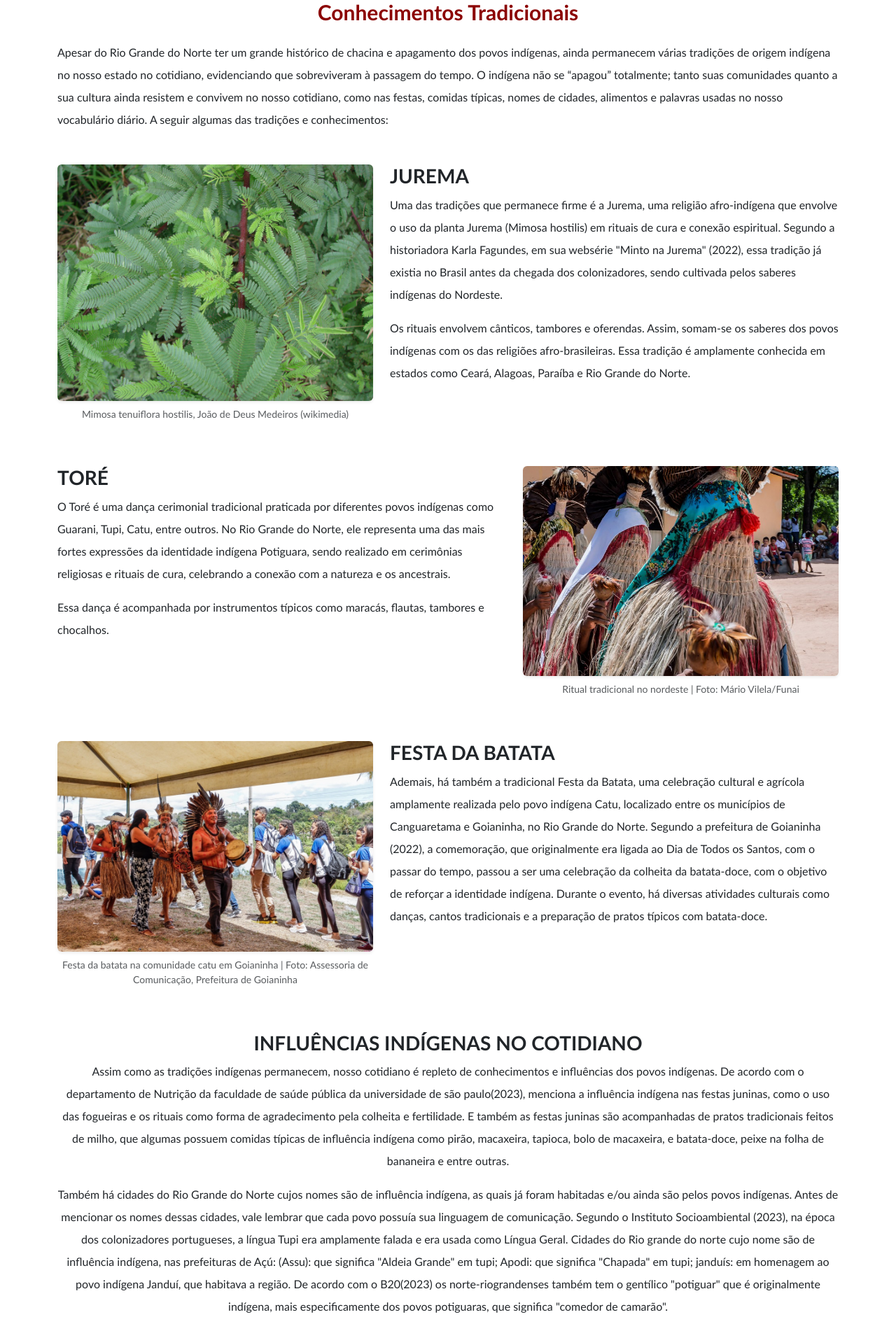
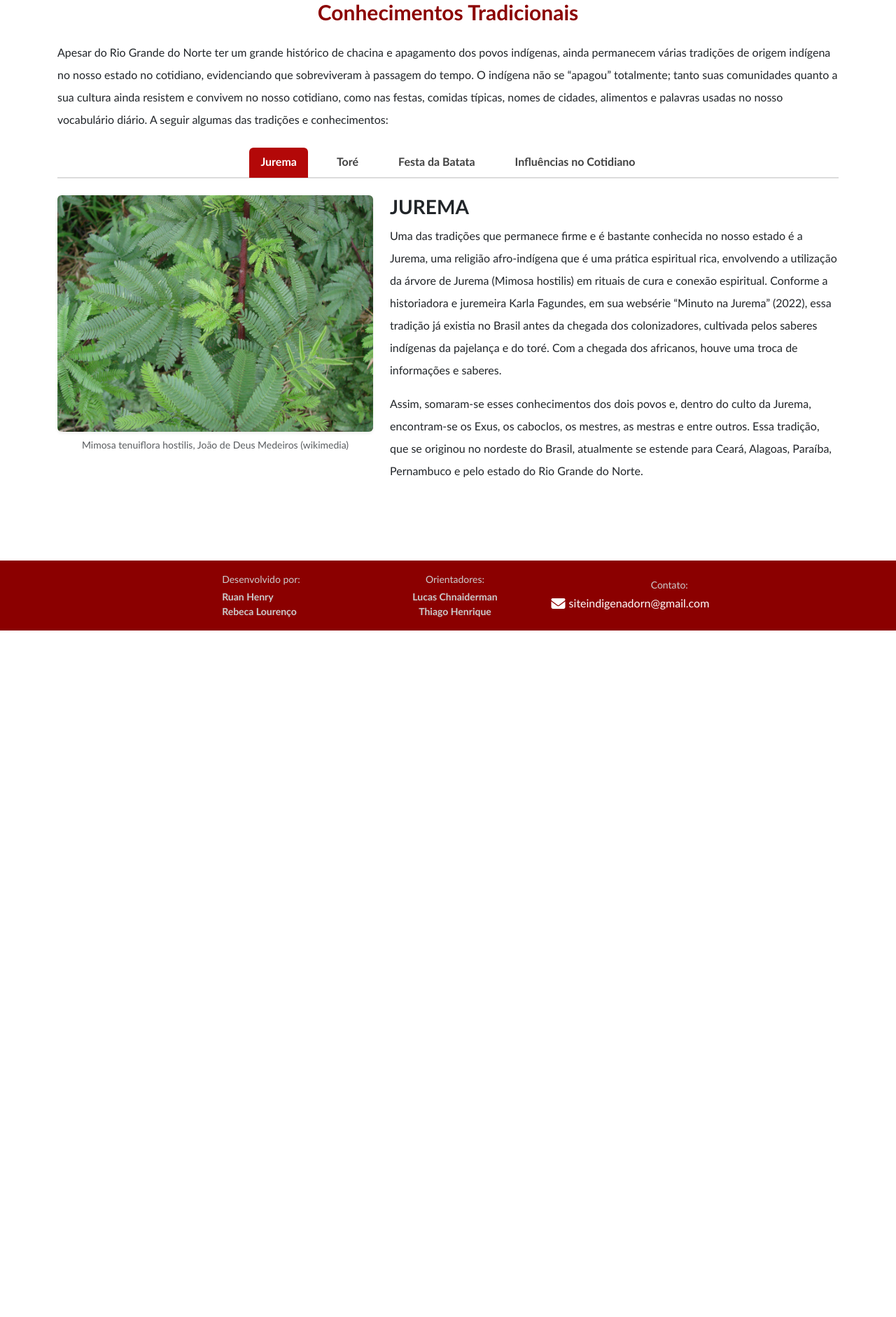
Before and after one commit to ruanhs91/acervo_indigena, a Django app: page /conhecimentos/ in a window 1280 px wide. Shown: the part 151-2033 px from the top of the page at 70% size. After the commit the page ends 1052 px from the top, so only its background shows below. Run offline with Django 5.2, Linux system fonts and the light colour scheme.

Commit message:
Abas em conhecimentos

```diff
--- a/dashboard/templates/dashboard/conhecimentos.html
+++ b/dashboard/templates/dashboard/conhecimentos.html
@@ -12,34 +12,79 @@
       Conhecimentos Tradicionais
     </h2>
 
-    <section class="mb-5">
+    <section class="mb-4">
       <p class="fs-6 lh-lg text-justify">
         {{ textos_conhecimentos.introd.introducao_conheci }}
       </p>
     </section>
 
-    <section class="mb-5">
-      <div class="row g-4 align-items-start">
+    <style>
+      .nav-tabs {
+        border-bottom: 2px solid #dcdcdc;
+      }
+      .nav-tabs .nav-link {
+        color: #414141;
+        font-weight: 600;
+        border: none;
+        border-bottom: 3px solid transparent;
+        transition: all 0.3s ease;
+      }
+      .nav-tabs .nav-link:hover {
+        border-color: #b30808;
+        color: #b30808;
+      }
+      .nav-tabs .nav-link.active {
+        color: #fff;
+        background-color: #b30808;
+        border-color: #b30808;
+        border-radius: 6px 6px 0 0;
+      }
+      .tab-pane {
+        animation: fadeIn 0.6s ease;
+      }
+      @keyframes fadeIn {
+        from { opacity: 0; transform: translateY(10px); }
+        to { opacity: 1; transform: translateY(0); }
+      }
+    </style>
+
+    <ul class="nav nav-tabs justify-content-center mb-4" id="conhecimentoTabs" role="tablist">
+      <li class="nav-item" role="presentation">
+        <button class="nav-link active" id="jurema-tab" data-bs-toggle="tab" data-bs-target="#jurema" type="button" role="tab">Jurema</button>
+      </li>
+      <li class="nav-item" role="presentation">
+        <button class="nav-link" id="tore-tab" data-bs-toggle="tab" data-bs-target="#tore" type="button" role="tab">Toré</button>
+      </li>
+      <li class="nav-item" role="presentation">
+        <button class="nav-link" id="batata-tab" data-bs-toggle="tab" data-bs-target="#batata" type="button" role="tab">Festa da Batata</button>
+      </li>
+      <li class="nav-item" role="presentation">
+        <button class="nav-link" id="cotidiano-tab" data-bs-toggle="tab" data-bs-target="#cotidiano" type="button" role="tab">Influências no Cotidiano</button>
+      </li>
+    </ul>
+
+    <div class="tab-content" id="conhecimentoTabsContent">
+      <div class="tab-pane fade show active" id="jurema" role="tabpanel" aria-labelledby="jurema-tab">
+        <div class="row g-4 align-items-start mb-5">
           <div class="col-md-5 text-center">
-          <img src="{% static 'dashboard/jurema.jpg' %}"
-               alt="Jurema"
-               class="img-fluid rounded shadow-sm mb-2">
-          <p class="text-muted small"> Mimosa tenuiflora hostilis, João de Deus Medeiros (wikimedia)</p>
+            <img src="{% static 'dashboard/jurema.jpg' %}" alt="Jurema" class="img-fluid rounded shadow-sm mb-2">
+            <p class="text-muted small">Mimosa tenuiflora hostilis, João de Deus Medeiros (wikimedia)</p>
           </div>
           <div class="col-md-7">
             <h3 class="fw-bold">JUREMA</h3>
             <p class="lh-lg">
-            Uma das tradições que permanece firme é a Jurema, uma religião afro-indígena que envolve o uso da planta Jurema (Mimosa hostilis) em rituais de cura e conexão espiritual. Segundo a historiadora Karla Fagundes, em sua websérie "Minto na Jurema" (2022), essa tradição já existia no Brasil antes da chegada dos colonizadores, sendo cultivada pelos saberes indígenas do Nordeste.
+              Uma das tradições que permanece firme e é bastante conhecida no nosso estado é a Jurema, uma religião afro-indígena que é uma prática espiritual rica, envolvendo a utilização da árvore de Jurema (Mimosa hostilis) em rituais de cura e conexão espiritual. Conforme a historiadora e juremeira Karla Fagundes, em sua websérie “Minuto na Jurema” (2022), essa tradição já existia no Brasil antes da chegada dos colonizadores, cultivada pelos saberes indígenas da pajelança e do toré. Com a chegada dos africanos, houve uma troca de informações e saberes.
             </p>
             <p class="lh-lg">
-            Os rituais envolvem cânticos, tambores e oferendas. Assim, somam-se os saberes dos povos indígenas com os das religiões afro-brasileiras. Essa tradição é amplamente conhecida em estados como Ceará, Alagoas, Paraíba e Rio Grande do Norte.
+              Assim, somaram-se esses conhecimentos dos dois povos e, dentro do culto da Jurema, encontram-se os Exus, os caboclos, os mestres, as mestras e entre outros. Essa tradição, que se originou no nordeste do Brasil, atualmente se estende para Ceará, Alagoas, Paraíba, Pernambuco e pelo estado do Rio Grande do Norte.
             </p>
           </div>
         </div>
-    </section>
+      </div>
 
-    <section class="mb-5">
-      <div class="row g-4 align-items-start">
+      <!-- Toré -->
+      <div class="tab-pane fade" id="tore" role="tabpanel" aria-labelledby="tore-tab">
+        <div class="row g-4 align-items-start mb-5">
           <div class="col-md-7 order-2 order-md-1">
             <h3 class="fw-bold">TORÉ</h3>
             <p class="lh-lg">
@@ -50,52 +95,48 @@
             </p>
           </div>
           <div class="col-md-5 order-1 order-md-2 text-center">
-          <img src="{% static 'dashboard/tore1.jpeg' %}"
-               alt="Toré indígena"
-               class="img-fluid rounded shadow-sm mb-2">
+            <img src="{% static 'dashboard/tore1.jpeg' %}" alt="Toré indígena" class="img-fluid rounded shadow-sm mb-2">
             <p class="text-muted small">Ritual tradicional no nordeste | Foto: Mário Vilela/Funai</p>
           </div>
         </div>
-    </section>
+      </div>
 
-    <section class="mb-5">
-      <div class="row g-4 align-items-start">
+      <!-- Festa da Batata -->
+      <div class="tab-pane fade" id="batata" role="tabpanel" aria-labelledby="batata-tab">
+        <div class="row g-4 align-items-start mb-5">
           <div class="col-md-5 text-center">
-          <img src="{% static 'dashboard/Festa da batata.jpeg' %}"
-               alt="Festa da batata"
-               class="img-fluid rounded shadow-sm mb-2">
-          <p class="text-muted small">Festa da batata na comunidade catu em Goianinha | Foto: Assessoria de Comunicação, Prefeitura de Goianinha</p>
+            <img src="{% static 'dashboard/Festa da batata.jpeg' %}" alt="Festa da Batata" class="img-fluid rounded shadow-sm mb-2">
+            <p class="text-muted small">Festa da batata na comunidade Catu em Goianinha | Foto: Assessoria de Comunicação, Prefeitura de Goianinha</p>
           </div>
           <div class="col-md-7">
             <h3 class="fw-bold">FESTA DA BATATA</h3>
             <p class="lh-lg">
               Ademais, há também a tradicional Festa da Batata, uma celebração cultural e agrícola amplamente realizada pelo povo indígena Catu, localizado entre os municípios de Canguaretama e Goianinha, no Rio Grande do Norte. Segundo a prefeitura de Goianinha (2022), a comemoração, que originalmente era ligada ao Dia de Todos os Santos, com o passar do tempo, passou a ser uma celebração da colheita da batata-doce, com o objetivo de reforçar a identidade indígena. Durante o evento, há diversas atividades culturais como danças, cantos tradicionais e a preparação de pratos típicos com batata-doce.
+            </p>
           </div>
         </div>
-    </section>
+      </div>
 
-    <section class="mb-5">
-      <div class="row g-4 align-items-start">
-        <div class="col-md-12 text-center">
-          <h3 class="fw-bold">INFLUÊNCIAS INDÍGENAS NO COTIDIANO</h3>
+      <!-- Influências no Cotidiano -->
+      <div class="tab-pane fade" id="cotidiano" role="tabpanel" aria-labelledby="cotidiano-tab">
         <div class="text-center mx-auto" style="max-width: 1200px;">
+          <h3 class="fw-bold mb-3">INFLUÊNCIAS INDÍGENAS NO COTIDIANO</h3>
           <p class="lh-lg text-justify">
            Assim como as tradições indígenas permanecem, nosso cotidiano é repleto de conhecimentos e influências dos povos indígenas. De acordo com o departamento de Nutrição da faculdade de saúde pública da universidade de são paulo(2023), menciona a influência indígena nas festas juninas, como o uso das fogueiras e os rituais como forma de agradecimento pela colheita e fertilidade. E também as festas juninas são acompanhadas de pratos tradicionais feitos de milho, que algumas possuem comidas típicas de influência indígena como pirão, macaxeira, tapioca, bolo de macaxeira, e batata-doce, peixe na folha de bananeira e entre outras.
           </p>
           <p class="lh-lg text-justify">
-              Também há cidades do Rio Grande do Norte cujos nomes são de influência indígena, as quais já foram habitadas e/ou ainda são pelos povos indígenas. Antes de mencionar os nomes dessas cidades, vale lembrar que cada povo possuía sua linguagem de comunicação. Segundo o Instituto Socioambiental (2023), na época dos colonizadores portugueses, a língua Tupi era amplamente falada e era usada como Língua Geral. Cidades do Rio grande do norte cujo nome são de influência indígena, nas prefeituras de Açú: (Assu): que significa "Aldeia Grande" em tupi; Apodi: que significa "Chapada" em tupi; janduís: em homenagem ao povo indígena Janduí, que habitava a região. De acordo com o B20(2023) os norte-riograndenses também tem o gentílico "potiguar" que é originalmente indígena, mais especificamente dos povos potiguaras, que significa "comedor de camarão".
+           Também há cidades do Rio Grande do Norte cujos nomes são de influência indígena, as quais já foram habitadas e/ou ainda são pelos povos indígenas. Antes de mencionar os nomes dessas cidades, vale lembrar que cada povo possuía sua linguagem de comunicação. Segundo o Instituto Socioambiental (2023), na época dos colonizadores portugueses, a língua Tupi era amplamente falada e era usada como Língua Geral. Cidades do Rio grande do norte cujo nome são de influência indígena, nas prefeituras de Açú: (Assu): que significa “Aldeia Grande” em tupi; Apodi: que significa "Chapada" em tupi; janduís: em homenagem ao povo indígena Janduí, que habitava a região. De acordo com o B20(2023) os norte-riograndenses também tem o gentílico “potiguar” que é originalmente indígena, mais especificamente dos povos potiguaras, que significa “comedor de camarão”.
           </p>
           <p class="lh-lg text-justify">
-              Outro elemento indígena que permeia nosso dia a dia é a rede de descanso. Com o significado de 'deitar', na cultura indígena a rede era chamada de 'ini' na língua tupi-guarani. Eram feitas de cipó e liana, usadas para dormir e se proteger dos insetos e animais no chão da floresta. Ao longo do tempo, as redes foram adotadas pelos colonizadores e se tornaram um símbolo de conforto e relaxamento no cotidiano brasileiro, passando a ser feitas de algodão, um tecido mais compacto.
+           Outro elemento indígena que permeia nosso dia a dia é a rede de descanso. Com o significado de "deitar", na cultura indígena a rede era chamada de "ini" na língua tupi-guarani. Eram feitas de cipó e liana, usadas para dormir e se proteger dos insetos e animais no chão da floresta. Ao longo do tempo, as redes foram adotadas pelos colonizadores e se tornaram um símbolo de conforto e relaxamento no cotidiano brasileiro, passando a ser feitas de algodão, um tecido mais compacto.
           </p>
           <p class="lh-lg text-justify">
            A medicina tradicional indígena no Brasil, especificamente na região do nordeste, é repleta de práticas e conhecimentos que têm sido transmitidos através das gerações. As plantas medicinais têm um papel bastante importante nisso, pois possuem propriedades benéficas para a saúde. De acordo com Andrade(2016), os potiguaras usavam as plantas medicinais para tratar diversas condições de saúde e, para obtê-las, utilizavam suas ferramentas tradicionais para remover constituem a matéria-prima, seja casca de plantas e folhas. Plantas que conhecemos hoje em dia como hortelã, alecrim, jenipapo, babosa e entre outras,  são amplamente utilizadas para lambedores, chás e entre outros tipos de preparativos com intuito de tratar certas mazelas como envenenamento, anemia, dor de cabeça, constipação, inflamação, cansaço e doenças afins. Esse conhecimento é passado de geração em geração por curandeiros e pajés.
           </p>
         </div>
       </div>
+
     </div>
-    </section>
-
   </div>
 </main>
 
```
Lines whose indentation alone changed are shown as unchanged.
